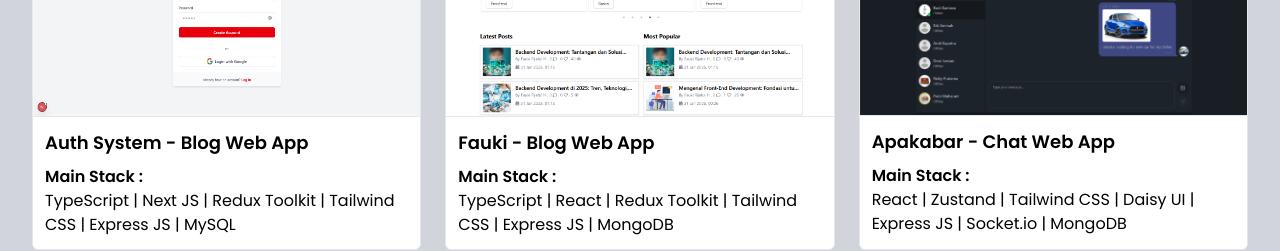
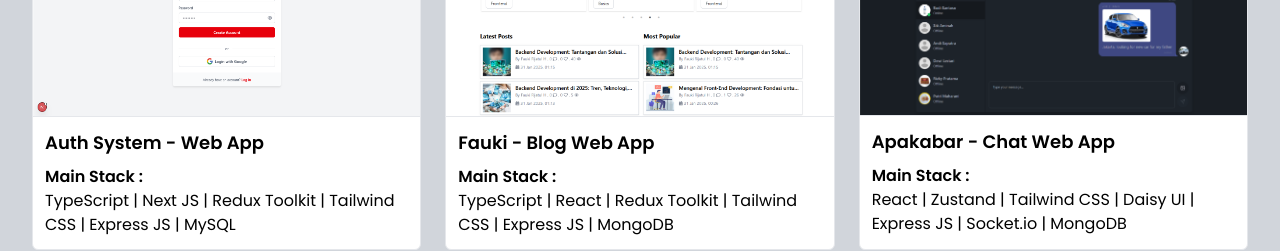
Before and after one commit to faukiofficial/faukirijatul, a React (Vite) app: page / in a window 1280 px wide. Shown: the part 2360-2611 px from the top of the page. Built offline with nearby package versions, Linux system fonts and the light colour scheme.

Commit message:
Uodate project name

```diff
--- a/src/data/dataProject.js
+++ b/src/data/dataProject.js
@@ -15,7 +15,7 @@ import todolistLaravel from "../assets/projects/todolist-laravel.svg";
 const projects = [
   {
     _id: "387960",
-    title: "Auth System - Blog Web App",
+    title: "Auth System - Web App",
     image: authsystem,
     linkDemo: "",
     linkGithub:
```
